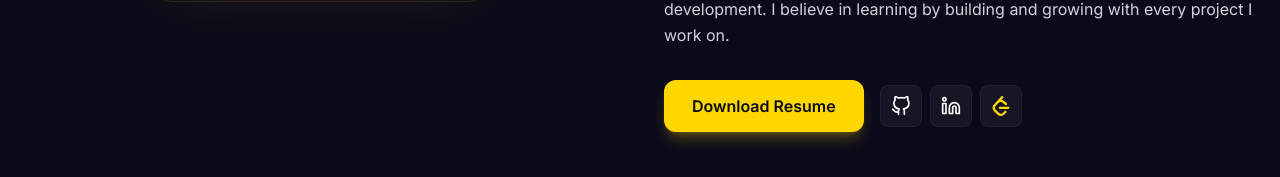
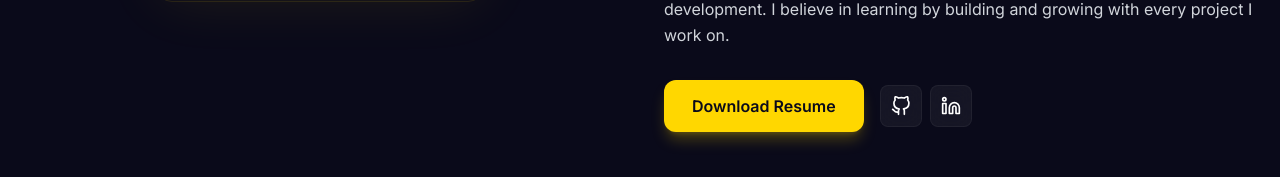
Before and after one commit to nihal705/portfolio, a React (Vite) app: page / in a window 1280 px wide. Shown: the part 1258-1435 px from the top of the page. Built offline with nearby package versions, Linux system fonts and the light colour scheme.

Commit message:
refactor(about): remove LeetCode icon and link

```diff
--- a/src/components/sections/About.jsx
+++ b/src/components/sections/About.jsx
@@ -2,7 +2,6 @@
 import { motion } from "framer-motion";
 import { useInView } from "react-intersection-observer";
 import { FiGithub, FiLinkedin } from "react-icons/fi";
-import { SiLeetcode } from "react-icons/si";
 import { profileData } from "../../data/profile";
 import Button from "../common/Button"; // NEW
 
@@ -98,14 +97,6 @@ const About = () => {
                 >
                   <FiLinkedin size={20} />
                 </a>
-                <a
-                  href={profileData.social.leetcode}
-                  target="_blank"
-                  rel="noopener"
-                  className="p-2.5 glass rounded-lg hover:bg-accent-gold/20 transition-all duration-300 border border-white/5"
-                >
-                  <SiLeetcode size={20} className="text-accent-gold" />
-                </a>
               </div>
             </div>
           </motion.div>
```
